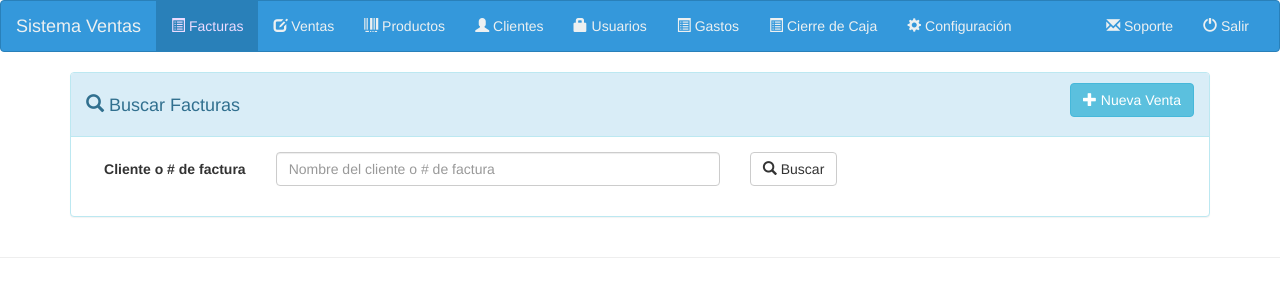
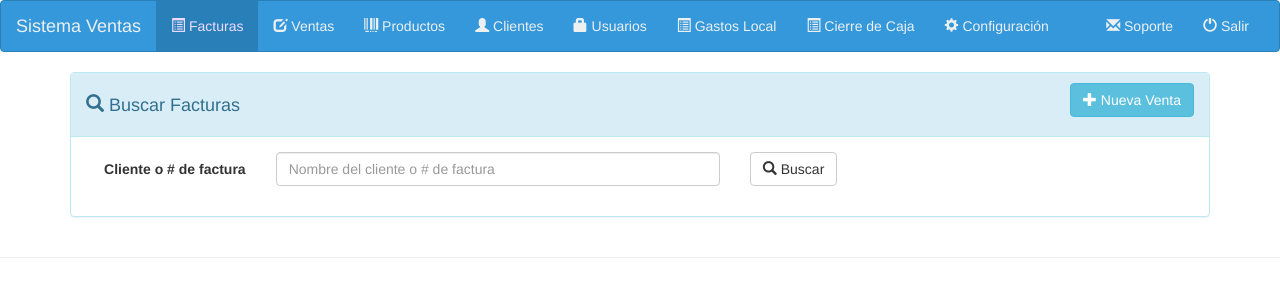
Before and after one commit to JUANLUIS1234/sfjbz, a PHP site: page /tcpdf/facturas.php in a window 1280 px wide. Shown: the top 300 px of the page. Run offline with PHP 8.4, Linux system fonts and the light colour scheme; a user stored in the database is signed in; data comes from the database, SQL or seed files in the repository; data that the repository does not hold is empty; some libraries are stand-ins or nearby versions.

Commit message:
se modifico el navbar.php en la opcion de gastos de local

```diff
--- a/navbar.php
+++ b/navbar.php
@@ -23,7 +23,7 @@
         <li class="<?php echo $active_productos;?>"><a href="productos.php"><i class='glyphicon glyphicon-barcode'></i> Productos</a></li>
 		<li class="<?php echo $active_clientes;?>"><a href="clientes.php"><i class='glyphicon glyphicon-user'></i> Clientes</a></li>
 		<li class="<?php echo $active_usuarios;?>"><a href="usuarios.php"><i  class='glyphicon glyphicon-lock'></i> Usuarios</a></li>
-    <li class="<?php echo $active_Gastos;?>"><a href="jbzeus_gastos.php"><i class='glyphicon glyphicon-list-alt'></i> Gastos <span class="sr-only">(current)</span></a></li>
+    <li class="<?php echo $active_Gastos;?>"><a href="jbzeus_gastos.php"><i class='glyphicon glyphicon-list-alt'></i> Gastos Local <span class="sr-only">(current)</span></a></li>
     <li class="<?php echo $active_cierre;?>"><a href="cierredecaja.php"><i class='glyphicon glyphicon-list-alt'></i> Cierre de Caja <span class="sr-only">(current)</span></a></li>
 		<li class="<?php if(isset($active_perfil)){echo $active_perfil;}?>"><a href="perfil.php"><i  class='glyphicon glyphicon-cog'></i> Configuración</a></li>
        </ul>
```
